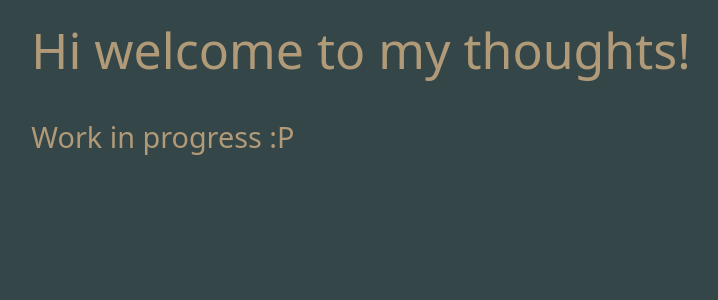
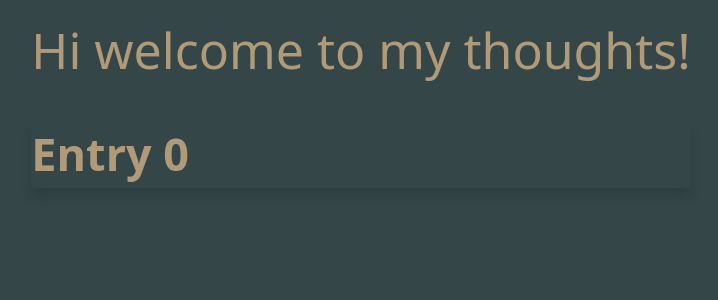
Before and after one commit to lorenzjdr/website, a React (Vite) app: page /#/blog in a window 1280 px wide. Shown: the top 300 px of the page, without its empty margins (279-997 px from the left). Built offline with nearby package versions, Linux system fonts and the light colour scheme.

Commit message:
Added a design for blog entries

```diff
--- a/src/Pages/Blog/BlogHome.css
+++ b/src/Pages/Blog/BlogHome.css
@@ -37,3 +37,19 @@ h2
   list-style: none;
   padding: 0;
 }
+
+.section {
+  box-shadow: 0 10px 10px rgba(0, 0, 0, 0.1); /* Soft shadow for depth */
+}
+
+.section a {
+  color: #B09A78; /* Link color */
+  text-decoration: none; /* Remove underline */
+  font-weight: bold; /* Make the text bold */
+  font-size: 45px;
+}
+
+.section a:hover {
+    color: #ffff; /* Darker color on hover */
+    text-decoration: underline; /* Underline on hover */
+}
--- a/src/Pages/Blog/BlogHome.tsx
+++ b/src/Pages/Blog/BlogHome.tsx
@@ -7,7 +7,7 @@ const BlogHome = () => {
         <h1>Hi welcome to my thoughts!</h1>
 
         <section className="section">
-          <h2> Work in progress :P </h2>
+         <a href=''> Entry 0</a>
         </section>
       </div>
     </div>
```
